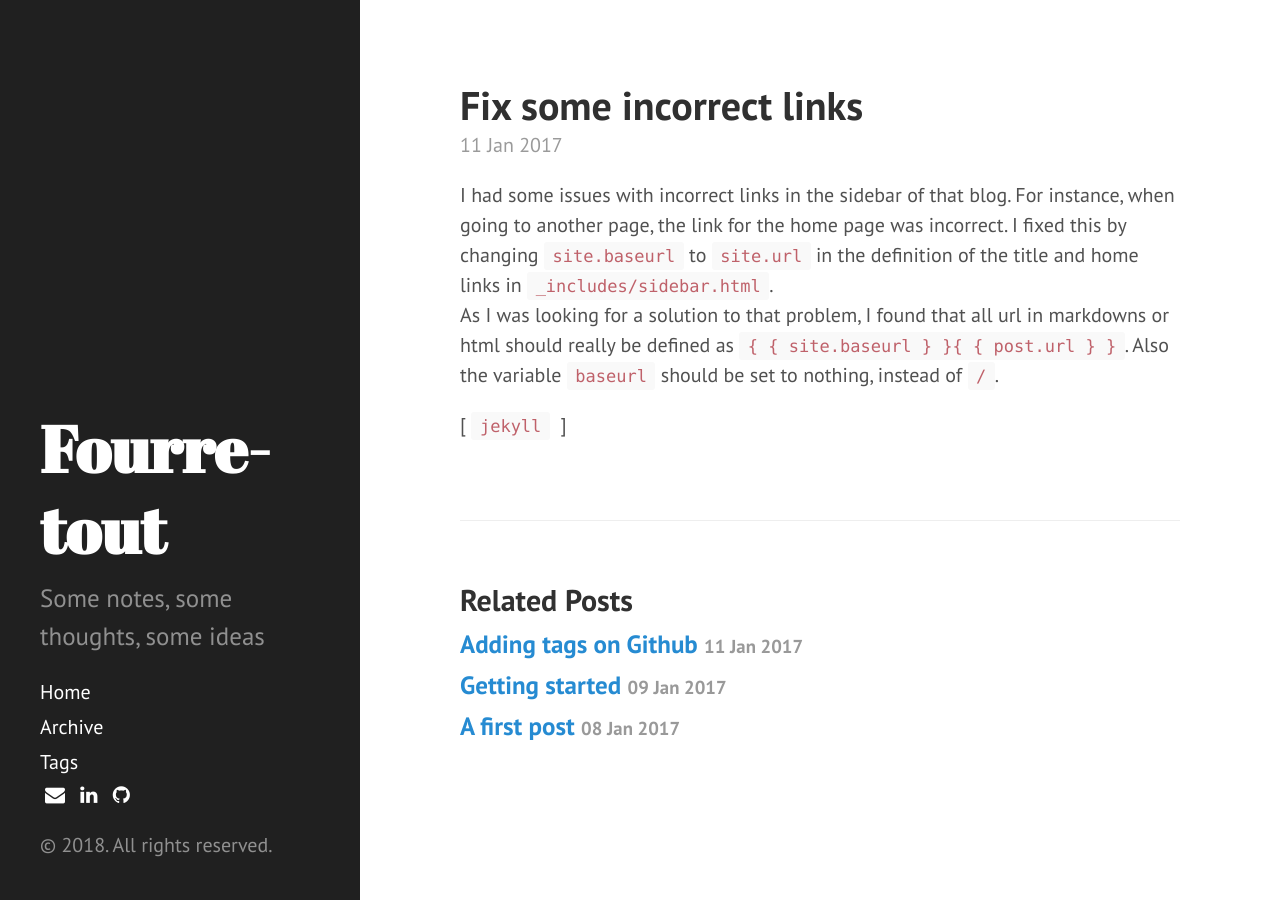
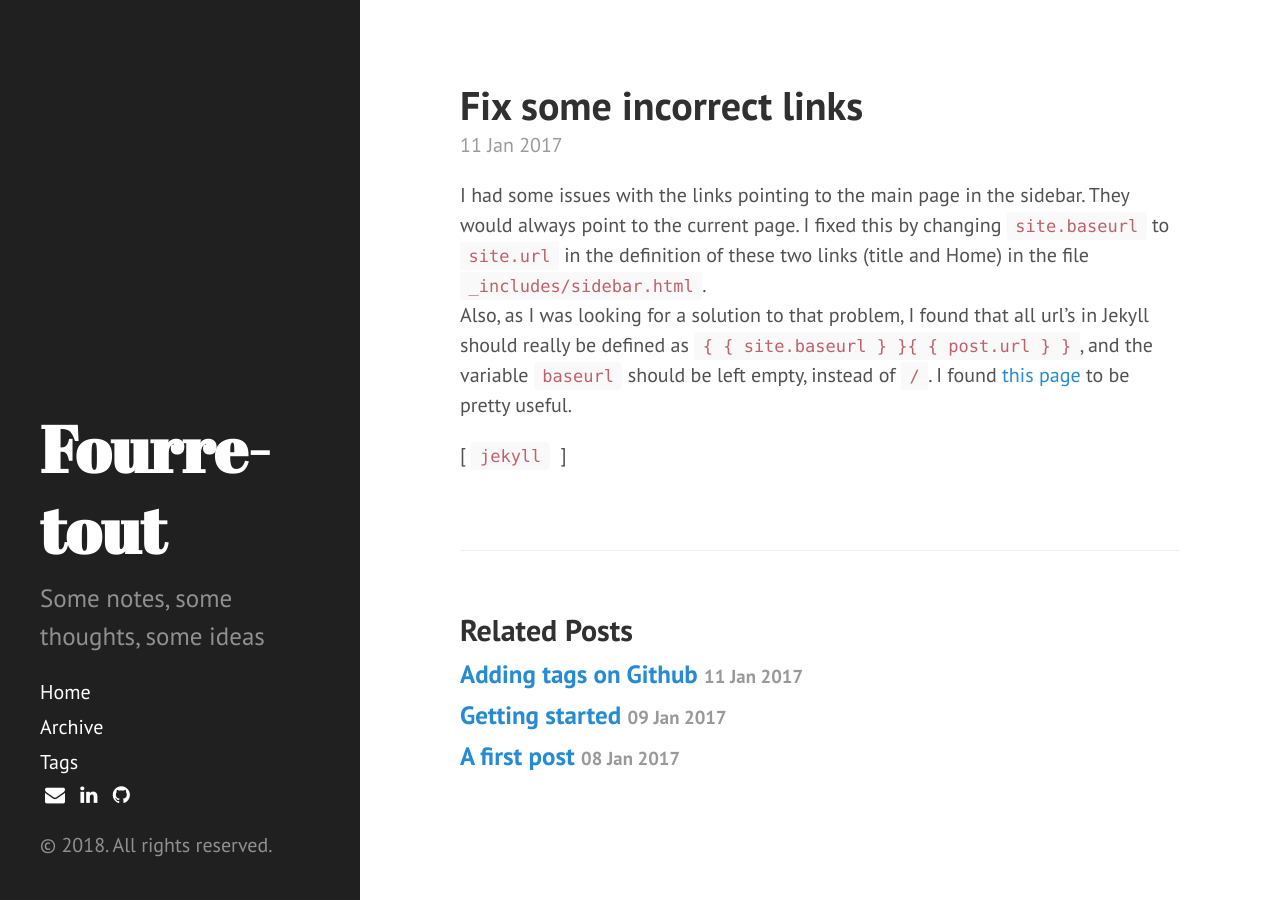
Before and after one commit to bcrestel/bcrestel.github.io, a Jekyll site: the page built from _posts/2017-1-11-fix-url.md, in a window 1280 px wide. Built offline with Jekyll 4.4.1, drawn with Linux system fonts in a browser that asks for light colours; nearby versions of some CDN libraries.

Commit message:
Update 2017-1-11-fix-url.md

```diff
--- a/_posts/2017-1-11-fix-url.md
+++ b/_posts/2017-1-11-fix-url.md
@@ -4,10 +4,5 @@
 tags: jekyll
 ---
 
-I had some issues with incorrect links in the sidebar of that blog. For
-instance, when going to another page, the link for the home page was incorrect.
-I fixed this by changing `site.baseurl` to `site.url` in the definition of the title and home
-links in `_includes/sidebar.html`.
-As I was looking for a solution to that problem, I found that all url in
-markdowns or html should really be defined as `{ { site.baseurl } }{ { post.url
-} }`. Also the variable `baseurl` should be set to nothing, instead of `/`.
+I had some issues with the links pointing to the main page in the sidebar. They would always point to the current page. I fixed this by changing `site.baseurl` to `site.url` in the definition of these two links (title and Home) in the file `_includes/sidebar.html`.
+Also, as I was looking for a solution to that problem, I found that all url's in Jekyll should really be defined as `{ { site.baseurl } }{ { post.url } }`, and the variable `baseurl` should be left empty, instead of `/`. I found [this page](http://downtothewire.io/2015/08/15/configuring-jekyll-for-user-and-project-github-pages/) to be pretty useful.
```
